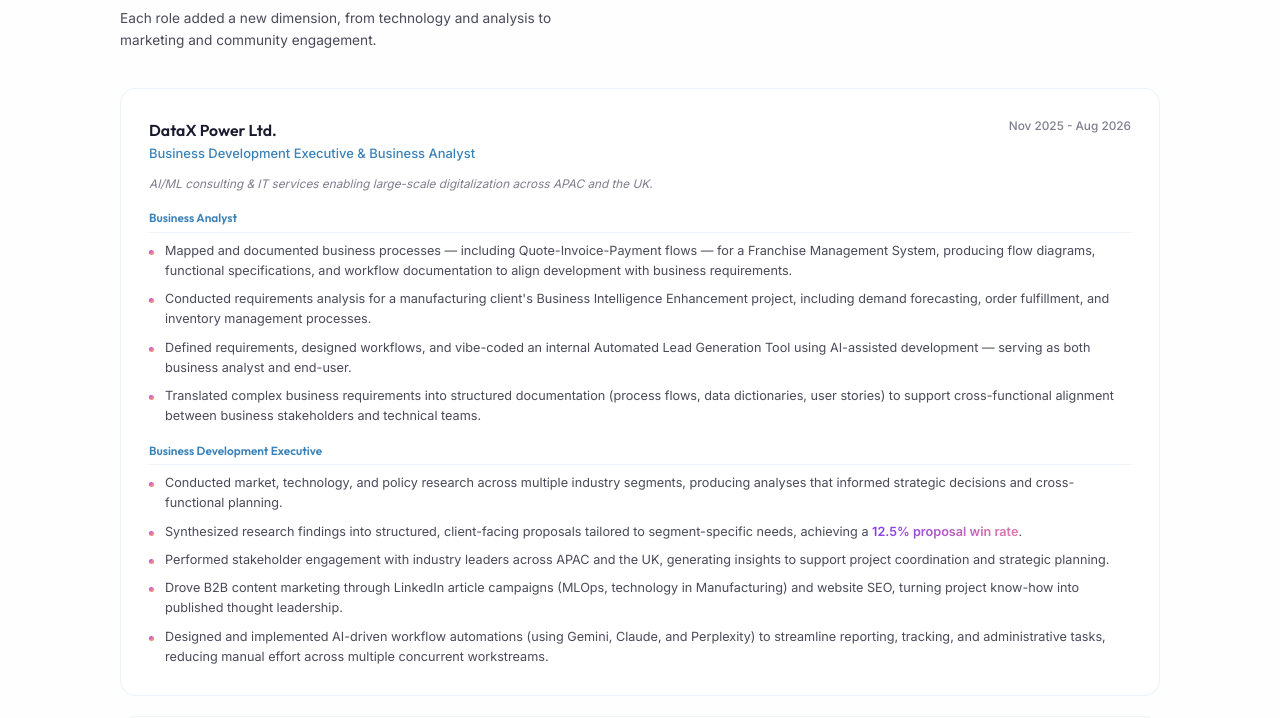
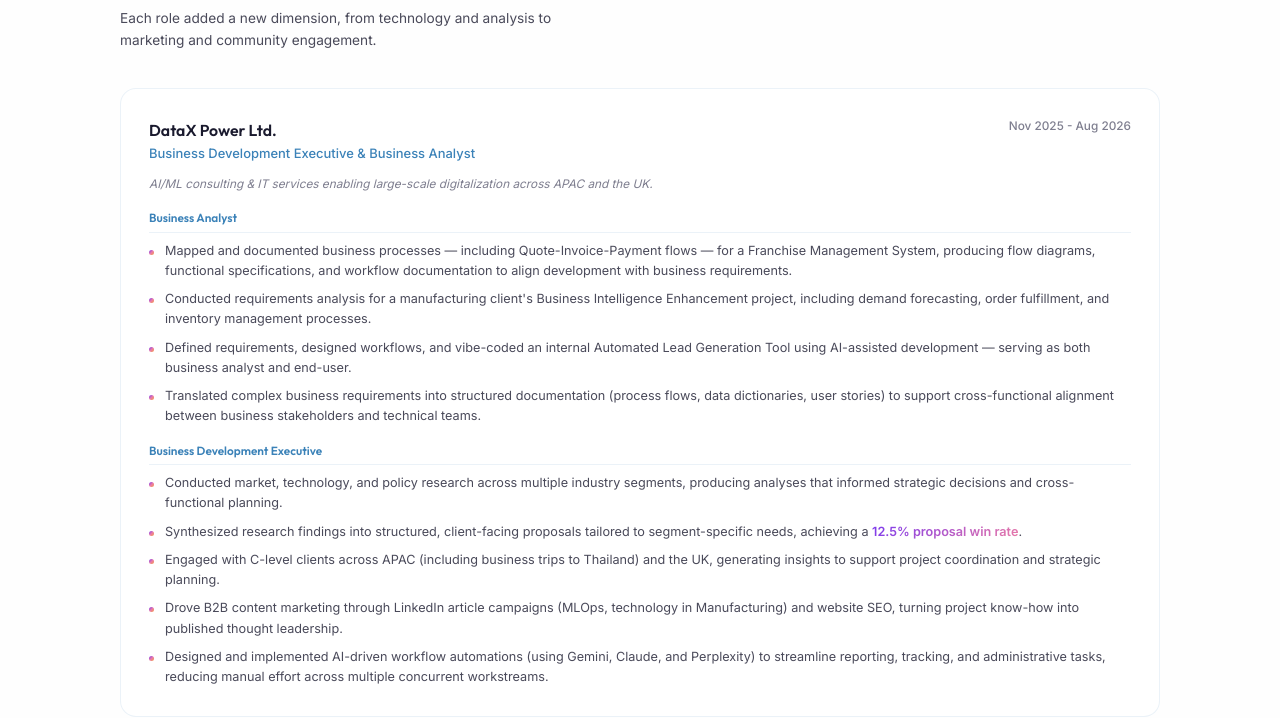
Before and after one commit to annllhanh/huyenanhngo_anya, a plain HTML site: page index.html in a window 1280 px wide. Shown: the part 1383-2101 px from the top of the page. Drawn offline with Linux system fonts and the light colour scheme.

Commit message:
Add Thailand business trips to DataX experience; expand CV customization process with industry research step and deep questions

```diff
--- a/index.html
+++ b/index.html
@@ -136,7 +136,7 @@
           <ul class="exp-bullets">
             <li>Conducted market, technology, and policy research across multiple industry segments, producing analyses that informed strategic decisions and cross-functional planning.</li>
             <li>Synthesized research findings into structured, client-facing proposals tailored to segment-specific needs, achieving a <span class="exp-metric gradient-text-subtle">12.5% proposal win rate</span>.</li>
-            <li>Performed stakeholder engagement with industry leaders across APAC and the UK, generating insights to support project coordination and strategic planning.</li>
+            <li>Engaged with C-level clients across APAC (including business trips to Thailand) and the UK, generating insights to support project coordination and strategic planning.</li>
             <li>Drove B2B content marketing through LinkedIn article campaigns (MLOps, technology in Manufacturing) and website SEO, turning project know-how into published thought leadership.</li>
             <li>Designed and implemented AI-driven workflow automations (using Gemini, Claude, and Perplexity) to streamline reporting, tracking, and administrative tasks, reducing manual effort across multiple concurrent workstreams.</li>
           </ul>
--- a/script.js
+++ b/script.js
@@ -132,7 +132,7 @@
       { text: 'Built weekly and monthly performance dashboards to monitor progress and track milestones across recruitment and outreach campaigns.', source: 'AIESEC in Vietnam, FHN Branch | Customer Acquisition Executive' }
     ],
     'stakeholder-management': [
-      { text: 'Engaged CTOs, CIOs, CEOs, and tech leaders across APAC and the UK through email outreach (Apollo.io, Clay.com) and LinkedIn for insight validation and project scoping.', source: 'DataX Power Ltd. | Business Development Executive & Business Analyst' },
+      { text: 'Engaged C-level clients across APAC (including business trips to Thailand) and the UK through direct outreach and in-person meetings for insight validation and project scoping.', source: 'DataX Power Ltd. | Business Development Executive & Business Analyst' },
       { text: 'Coordinated with American and Australian partners for documentation, engagement, and support arrangements on international infrastructure projects.', source: 'Transport Engineering Design Inc. | Marketing & Project Formation Intern' },
       { text: 'Managed relationships with 20+ external stakeholders — media sponsors, international AIESEC partners, and customers — coordinating across teams to align goals.', source: 'AIESEC in Vietnam, FHN Branch | Customer Acquisition & Branch Leadership' }
     ],
```
